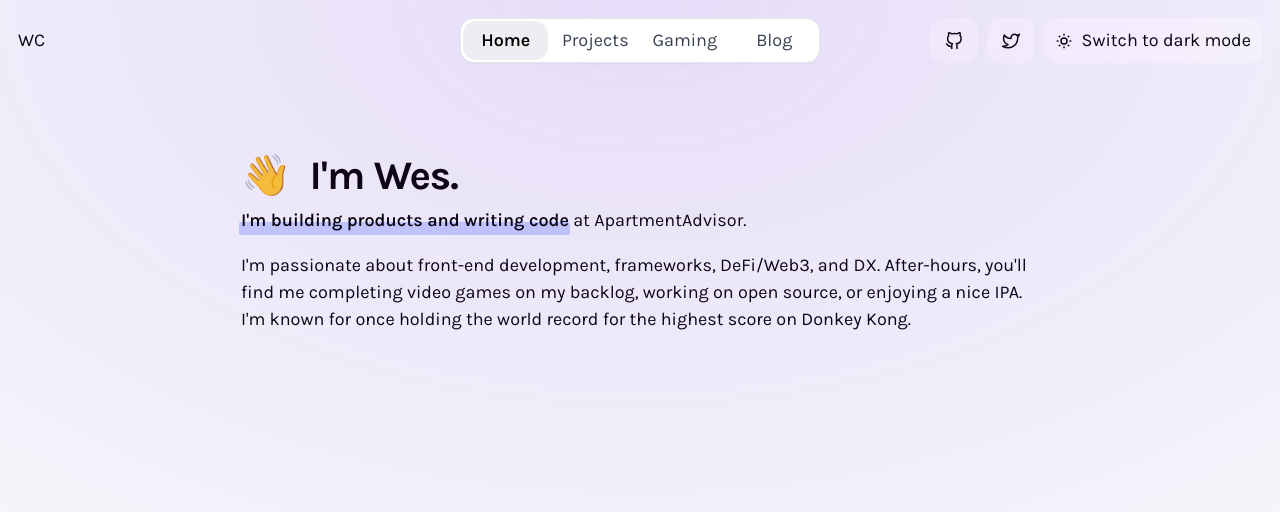
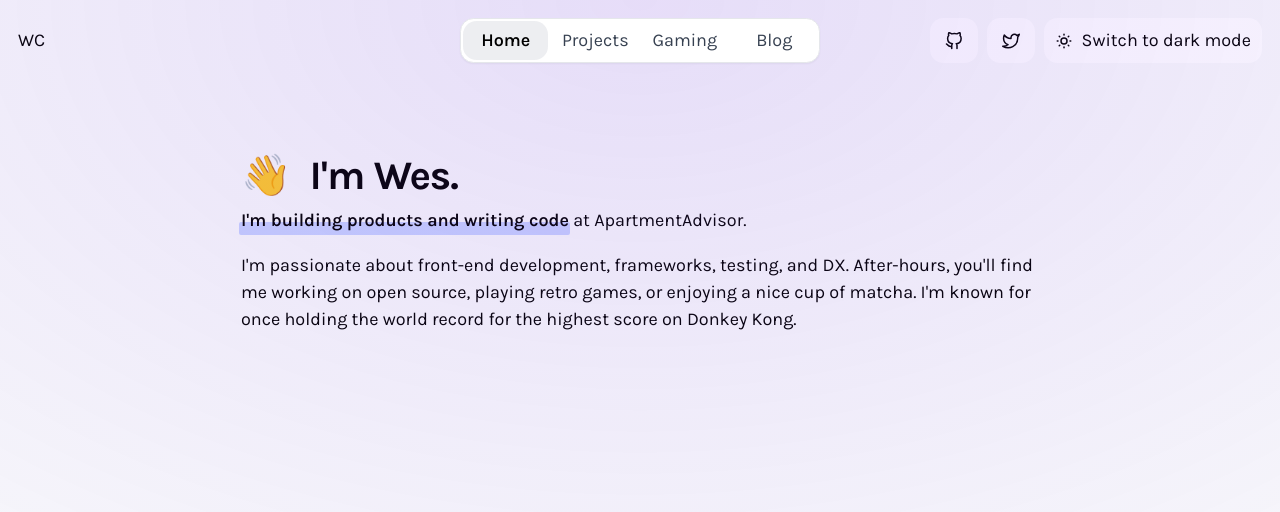
Before and after one commit to wescopeland/site, a Next.js app: page / in a window 1280 px wide. Shown: the top 512 px of the page. Built offline with nearby package versions, Linux system fonts and the light colour scheme.

Commit message:
fix: minor updates

```diff
--- a/src/gaming/components/MostRecentCompletionCard/MostRecentCompletionCard.tsx
+++ b/src/gaming/components/MostRecentCompletionCard/MostRecentCompletionCard.tsx
@@ -24,7 +24,7 @@ export const MostRecentCompletionCard: FC = () => {
         </p>
         <div className="flex gap-x-3">
           <>
-            <p className="flex text-black dark:text-white">
+            <p className="flex items-center text-black dark:text-white">
               {mostRecentCompletion.name}
             </p>
             <PlatformPin platform={mostRecentCompletion.service} />
--- a/src/home/AboutMe/AboutMe.tsx
+++ b/src/home/AboutMe/AboutMe.tsx
@@ -15,7 +15,7 @@ export const AboutMe: FC = () => {
 
       <Animate.FadeUpOnMount delay={200}>
         <p className="mb-4">
-          <span className="sm:hidden font-semibold">
+          <span className="font-semibold sm:hidden">
             I'm building products and writing code
           </span>
           <HighlightedText className="hidden sm:inline">
@@ -25,10 +25,10 @@ export const AboutMe: FC = () => {
         </p>
 
         <p>
-          I'm passionate about front-end development, frameworks, DeFi/Web3, and
-          DX. After-hours, you'll find me completing video games on my backlog,
-          working on open source, or enjoying a nice IPA. I'm known for once
-          holding the world record for the highest score on Donkey Kong.
+          I'm passionate about front-end development, frameworks, testing, and
+          DX. After-hours, you'll find me working on open source, playing retro
+          games, or enjoying a nice cup of matcha. I'm known for once holding
+          the world record for the highest score on Donkey Kong.
         </p>
       </Animate.FadeUpOnMount>
     </>
--- a/src/projects/components/+root/projectsList.ts
+++ b/src/projects/components/+root/projectsList.ts
@@ -73,7 +73,7 @@ export const projectsList: ProjectListElement[] = [
   {
     name: "psn-api",
     description:
-      "Get trophy, user, and game data from the PlayStation Network.",
+      "Fetch trophy, user, and game data from the PlayStation Network.",
     iconComponent: FaPlaystation,
     githubRepo: "achievements-app/psn-api",
     websiteUrl: "https://psn-api.achievements.app",
```
